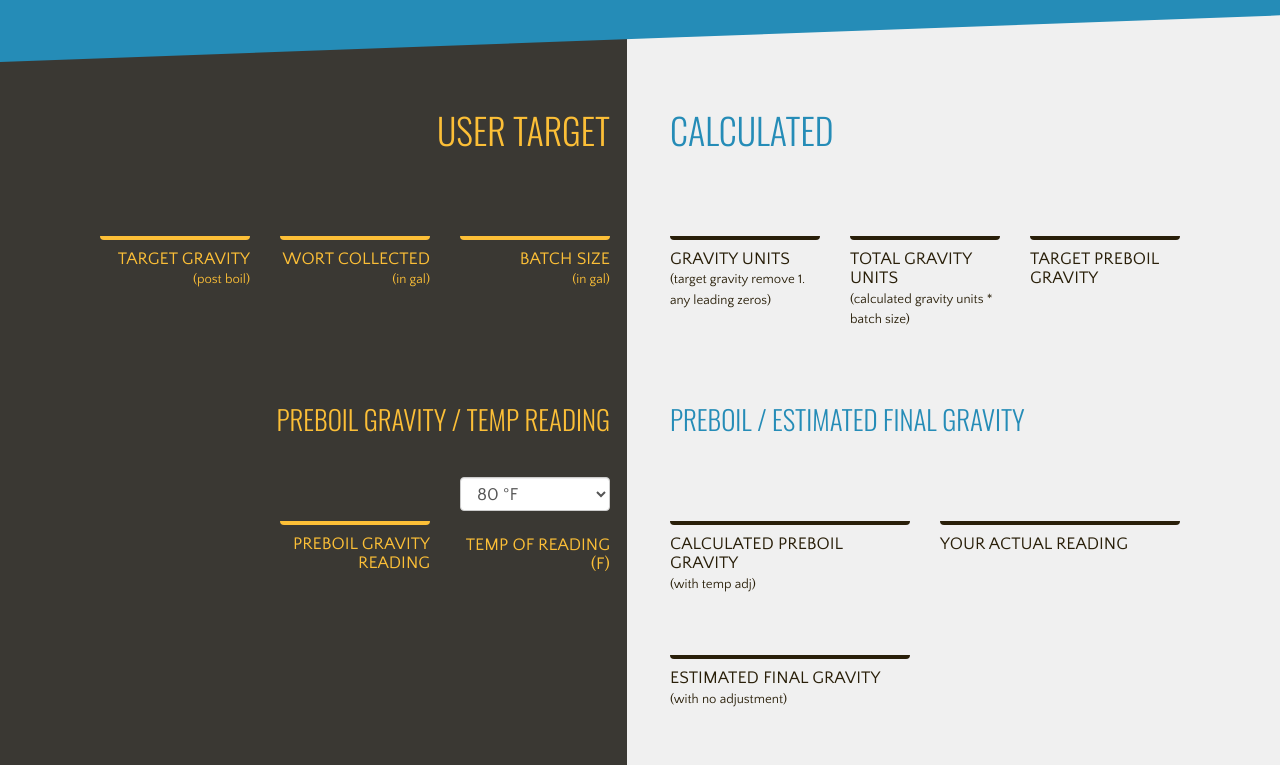
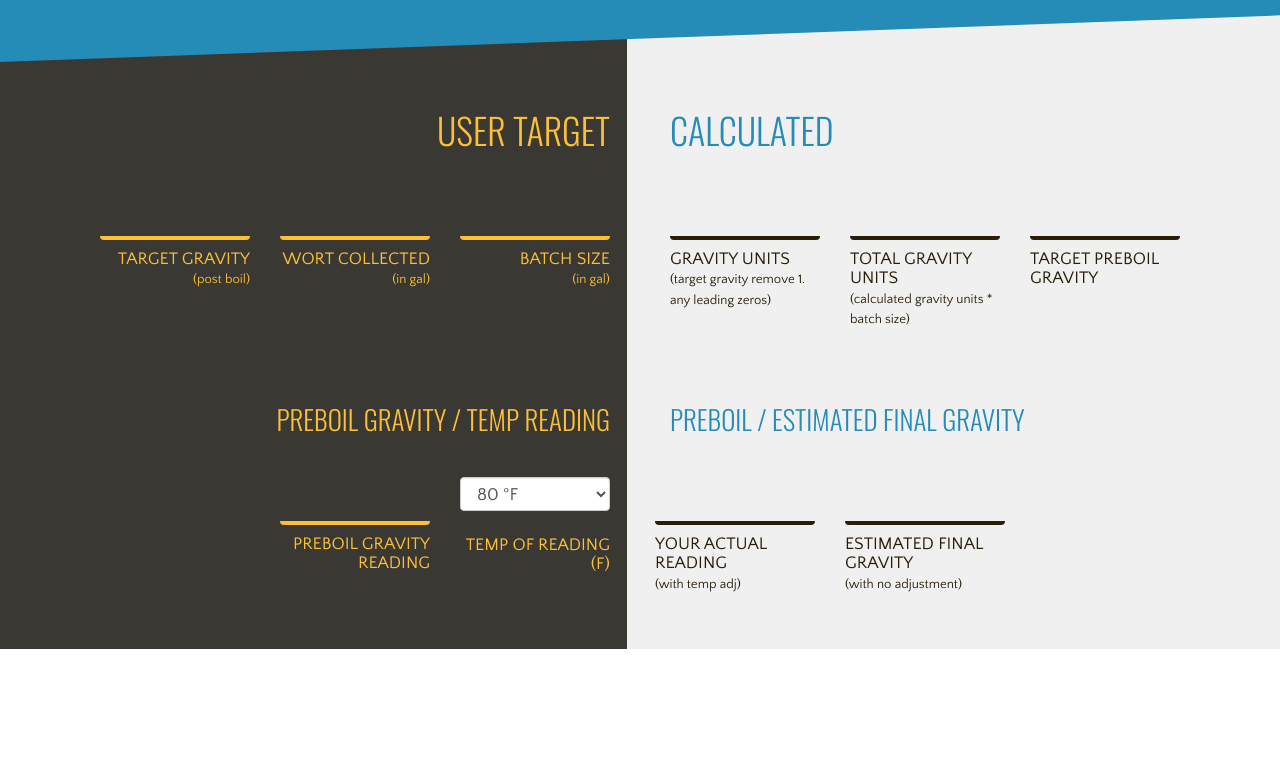
Before and after one commit to Boo-urns/hit-target-gravity, a website: page app/index.html in a window 1280 px wide. Shown: the part 218-983 px from the top of the page. After the commit the page ends 867 px from the top, so only its background shows below. Drawn offline with nearby package versions, Linux system fonts and the light colour scheme.

Commit message:
Removing Calculated correction display - not necessary for user

```diff
--- a/app/views/main.html
+++ b/app/views/main.html
@@ -65,18 +65,16 @@
   <fieldset class="col-sm-6 calculated">
   <legend class="col-xs-12"><span class="small">Preboil / Estimated Final Gravity</span></legend>
     <div class="row">
-      <div class="col-sm-12">
+        <!--
         <div class="col-xs-6 col-sm-6">
           <output for="targetPreGravity " class="form-control-static">{{calculated.actualReading}}</output>
           <label for="preboilGravity" class="control-label">Calculated Preboil Gravity<br><span class="small">(with temp adj)</span></label>
         </div>
-
-        <div class="col-xs-6 col-sm-6">
+        -->
+        <div class="col-xs-6 col-sm-4">
           <output for="preboilGravity temp" class="form-control-static" id="actualReading">{{userData.preboilGravity}}</output>
-          <label for="actualReading" class="control-label">Your Actual Reading</label>
+          <label for="actualReading" class="control-label">Your Actual Reading<br><span class="small">(with temp adj)</span></label>
         </div>
-      </div>
-      <div class="col-xs-12 col-sm-12">
         <!--
         MIGHT NOT DISPLAY GRAVITY UNITS SHORT I DON'T THINK THE USER NEEDS THAT INFO.
         <div class="col-sm-6">
@@ -84,12 +82,11 @@
           <label for="guShort" class="control-label">Gravity Units Short<br><span class="small">(per gal)</span></label>
         </div>
        -->
-        <div class="col-xs-6 col-sm-6">
+        <div class="col-xs-6 col-sm-4">
           <output for="preboilGravity wortCollected batchSize" class="form-control-static" id="estimatedFG"><b>{{calculated.estimatedFG}}</b></output>
           <label for="estimatedFG" class="control-label">Estimated Final Gravity<br><span class="small">(with no adjustment)</span></label>
         </div>
 
-    </div>
   </fieldset>
 
 
```
